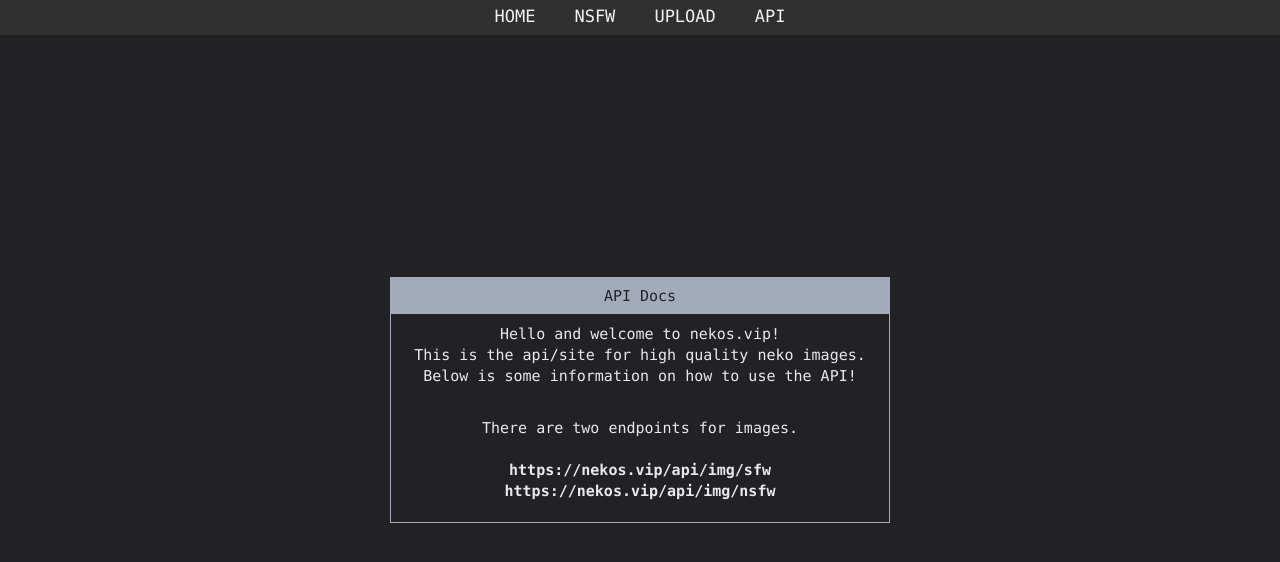
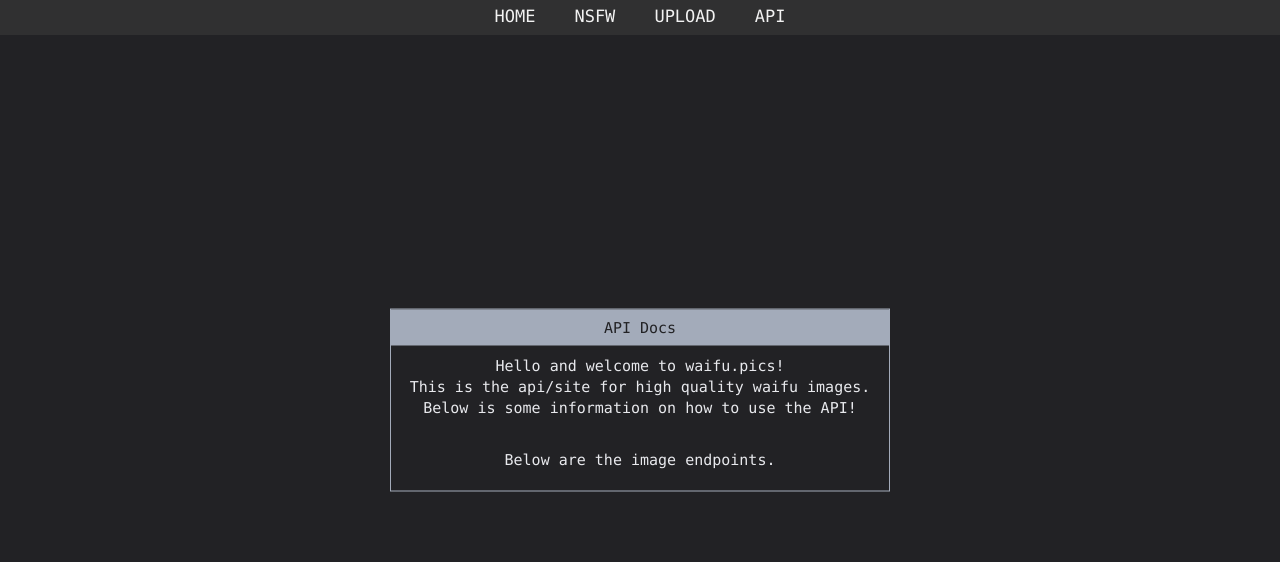
Before and after one commit to Waifu-pics/waifu-api, a Node server app: template views/docs.ejs in a window 1280 px wide. Shown: the top 562 px of the page. Run offline with Node 20, Linux system fonts and the light colour scheme; the template is opened without the code that fills it, so the values that code supplies are empty; some libraries are stand-ins or nearby versions.

Commit message:
modularize

```diff
--- a/api/upload.js
+++ b/api/upload.js
@@ -44,7 +44,7 @@
 
         if (!type) {
             return res.status(400).send("Invalid type provided!")
-        } else if(['sfw', 'nsfw'].includes(type)) {
+        } else if(config.endpoints.includes(type)) {
             const Uploads = db.collection('uploads')
             const Admins = db.collection('admins')
         if (req.files.uploadFile == null || Object.keys(req.files.uploadFile).length === 0) {
--- a/views/docs.ejs
+++ b/views/docs.ejs
@@ -11,8 +11,13 @@
     <div class="centered">
         <div style="width: 500px; text-align: center;" class="terminal-card">
             <header>API Docs</header>
-            <div>Hello and welcome to nekos.vip!<br>This is the api/site for high quality neko images.<br>Below is some information on how to use the API!</div>
-            <div style="margin-bottom: 20px;"><br>There are two endpoints for images.<br><br><b>https://nekos.vip/api/img/sfw</b><br><b>https://nekos.vip/api/img/nsfw</b></div>
+            <div>Hello and welcome to waifu.pics!<br>This is the api/site for high quality waifu images.<br>Below is some information on how to use the API!</div>
+            <div style="margin-bottom: 20px;"><br>Below are the image endpoints.<br>
+                <% endpoints.map((endpoint)=>{%>
+                    <br><b>https://waifu.pics/api/img/<%= endpoint %></b>
+                <%}) %>
+
+            </div>
         </div>
     </div>
 </body>
--- a/views/partials/meta.ejs
+++ b/views/partials/meta.ejs
@@ -1,10 +1,10 @@
 <meta charset="utf-8">
     <meta name="viewport" content="width=device-width, initial-scale=1">
     <!-- Base Meta -->
-    <title>Nekos - large catgirl database</title>
-    <meta name="description" content="A very large catgirl database">
-    <meta name="keywords" content="nekos, catgirl, nsfw, sfw, nyaa, images, lewd, neko images, meow, anime, manga">
-    <meta name=" theme-color" content="#aec6cf">
+    <title>Waifu.pics</title>
+    <meta name="description" content="A very large user controlled image database">
+    <meta name="keywords" content="nekos, catgirl, nsfw, sfw, nyaa, images, lewd, neko images, meow, anime, manga, anime, waifu, pics, discord, api">
+    <meta name="theme-color" content="#69caff">
     <link rel="icon" href="/images/favicon.png">
     <!-- JQuery -->
     <script src="/vendor/jquery-3.5.0.min.js"></script>
```
Also changed, not shown: config.example.js (+25 -0 lines), router.js (+14 -6 lines), views/upload.ejs (+5 -4 lines).
